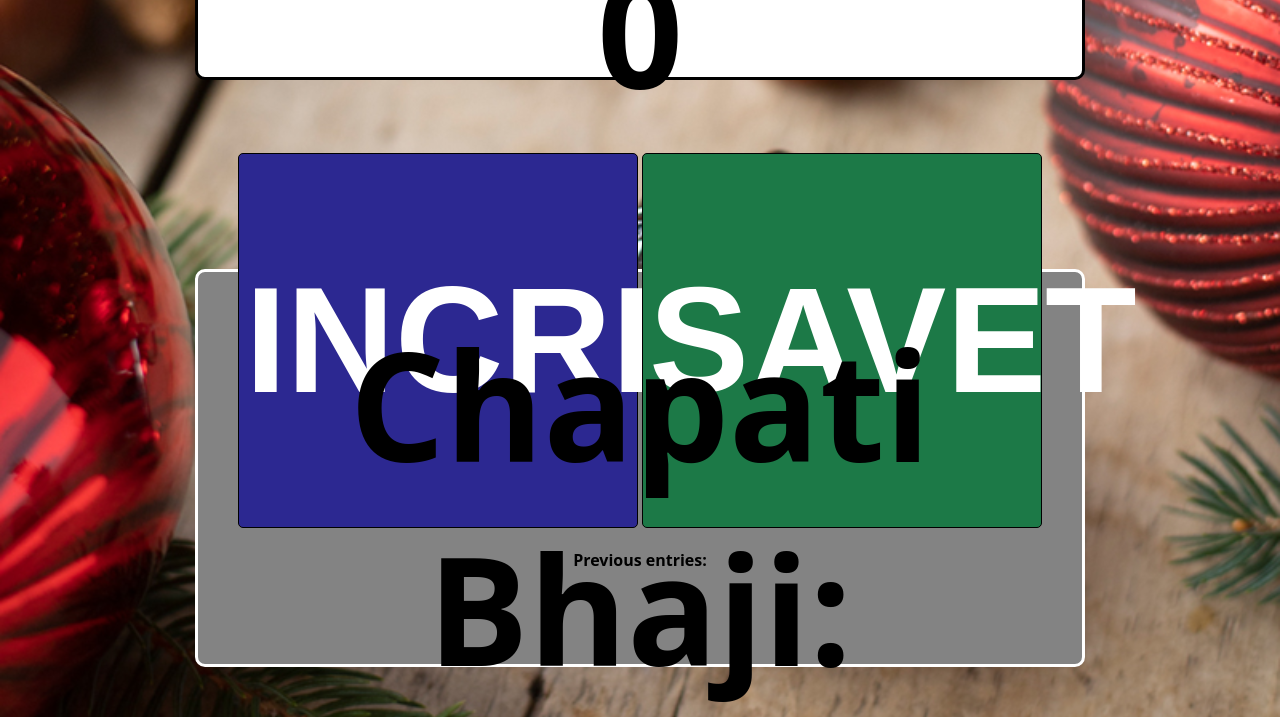
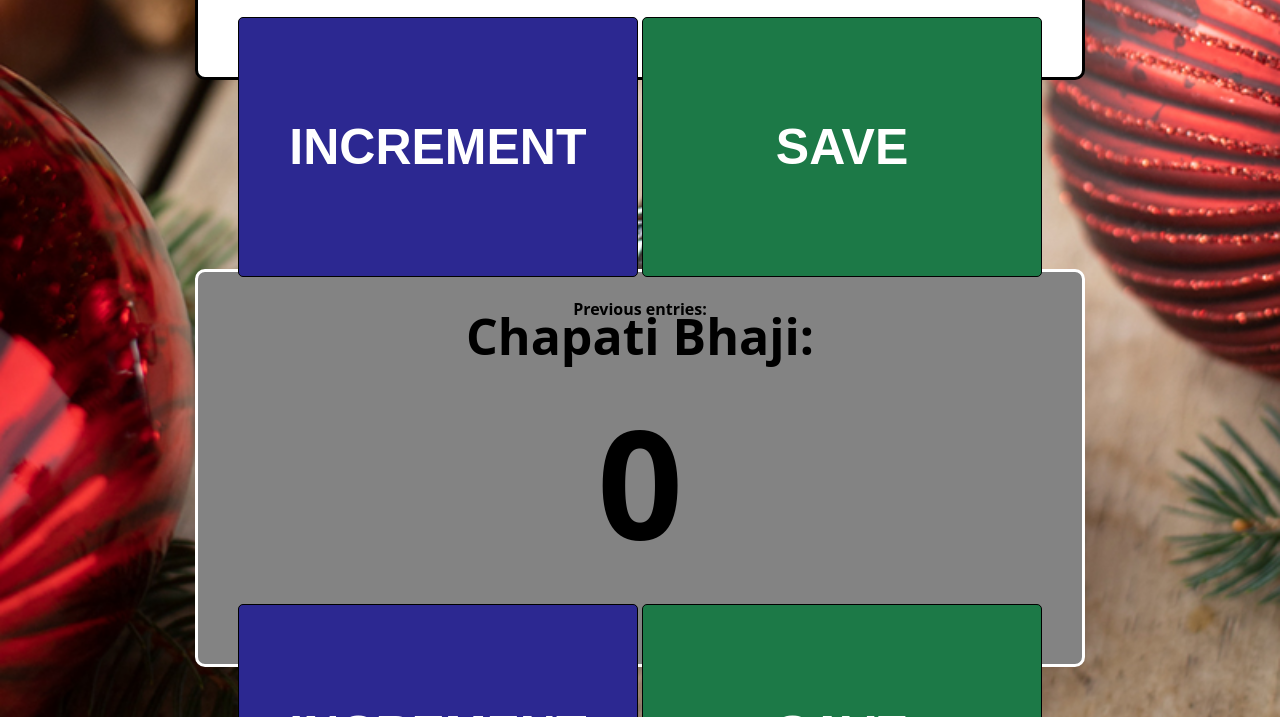
Before and after one commit to Rohitjadhav19899/Row_counter, a plain HTML site: page index.html in a window 1280 px wide. Shown: the part 516-1233 px from the top of the page. Drawn offline with Linux system fonts and the light colour scheme.

Commit message:
Update index.css

```diff
--- a/index.css
+++ b/index.css
@@ -30,7 +30,7 @@ body {
 h1 {
     margin-top: 30px;
     margin-bottom: 10px;
-    font-size: 150px;
+    font-size: 50px;
 }
 
 h2 {
@@ -48,7 +48,7 @@ button {
     width: 400px;
     margin-bottom: 5px;
     border-radius: 5px;
-    font-size: 150px;
+    font-size: 50px;
 }
 
 #increment-btn1 {
```
